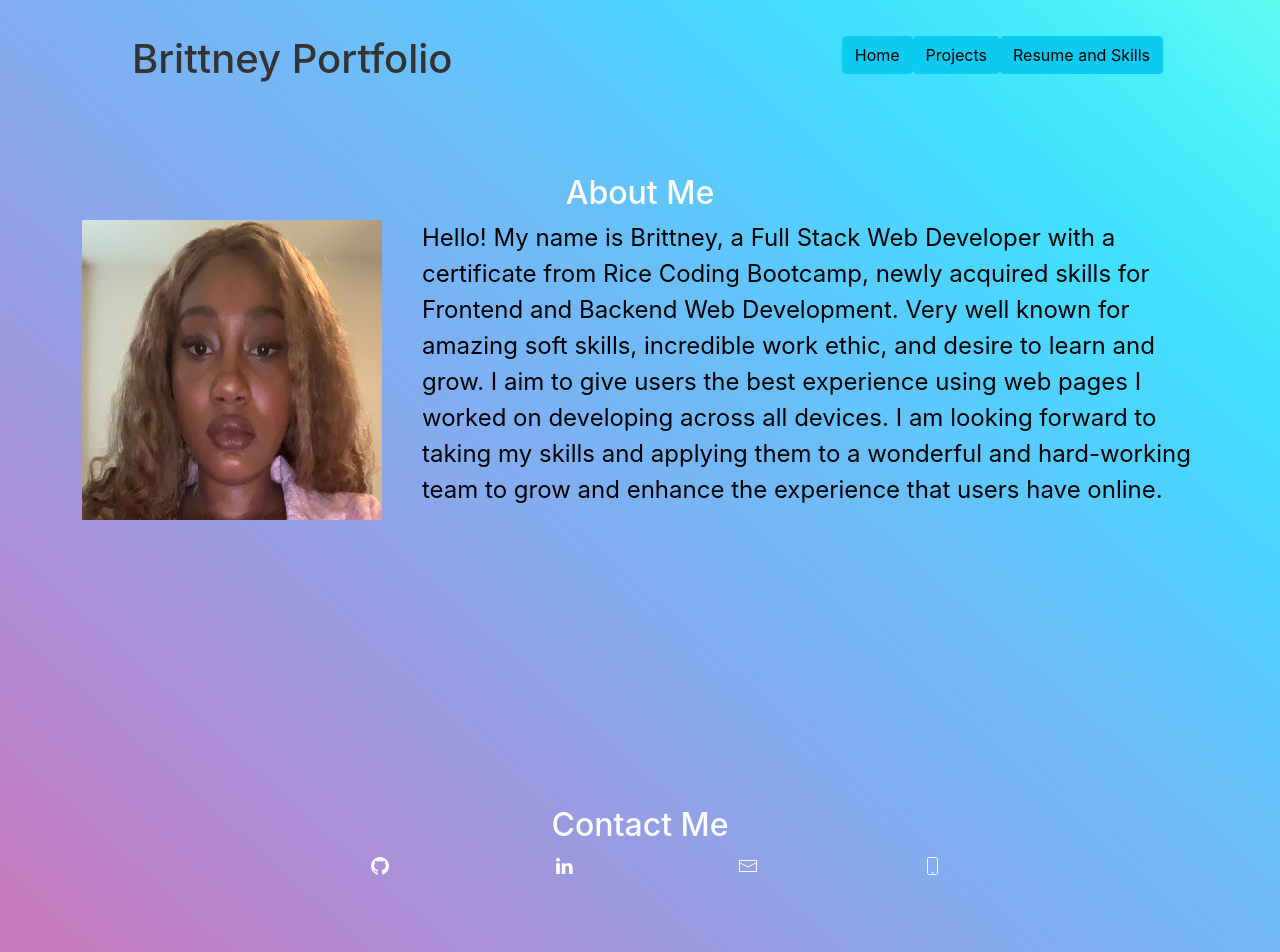
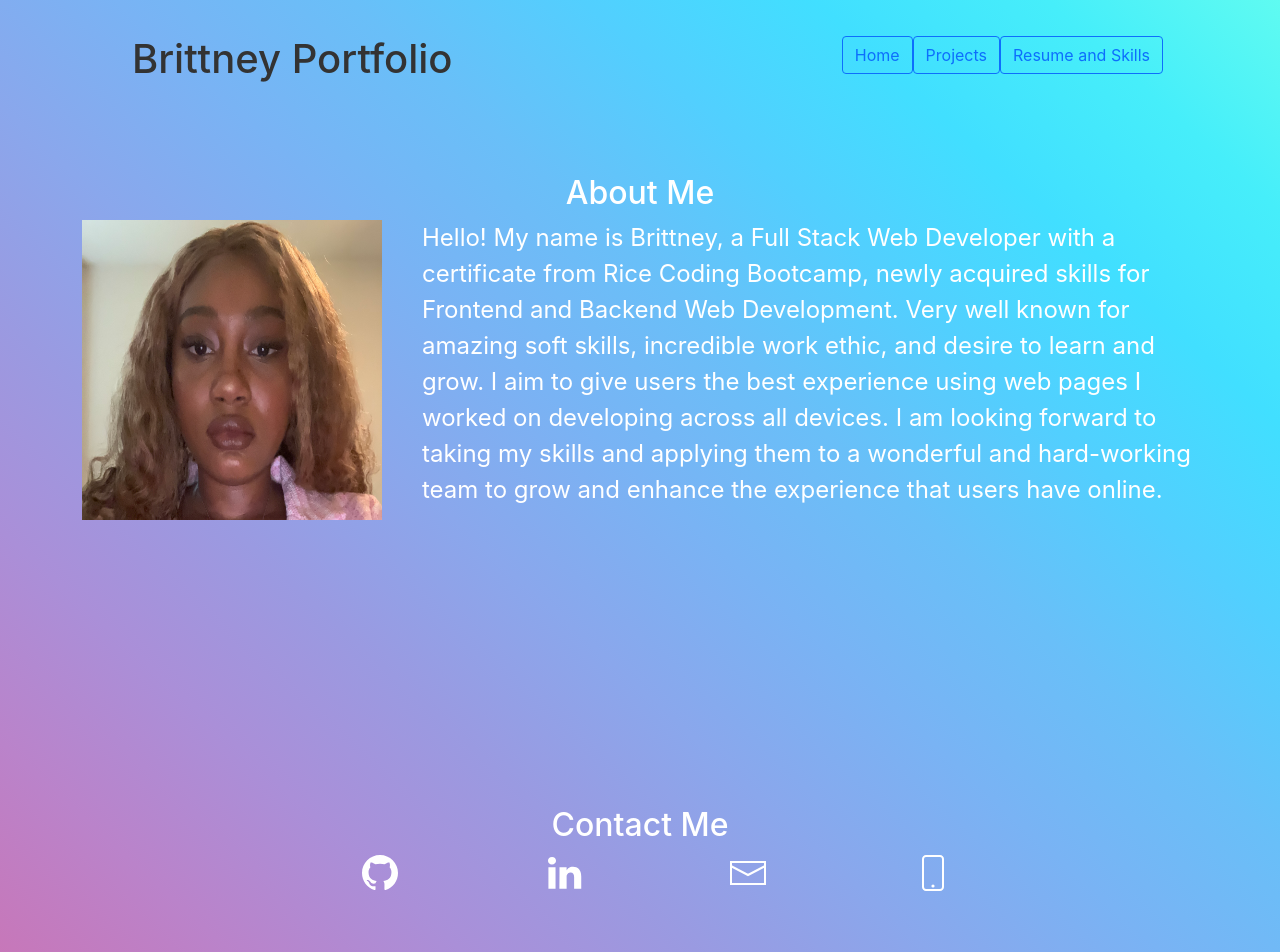
Before and after one commit to Brichardson117/brittney-react-portfolio, a React (Create React App) app in the folder brittney-portfolio/: page / in a window 1280 px wide. Shown: the top 952 px of the page. Built offline with nearby package versions, Linux system fonts and the light colour scheme.

Commit message:
fixed overflow

```diff
--- a/brittney-portfolio/src/App.css
+++ b/brittney-portfolio/src/App.css
@@ -1,6 +1,8 @@
 html{
   color: black;
   box-sizing: border-box;
+  height: 100%;
+
 }
 
 body {
@@ -19,9 +21,10 @@ body {
     #46eefa,
     #5ffbf1
   );
-  height: 100%;
+  min-height: 100%;
   margin: 0;
   color: white;
+  overflow: hidden;
 }
 
 nav{
@@ -57,8 +60,8 @@ ul {
 
 }
 
-p {
-  color: black;
+li a {
+  size: 20px;
 }
 
 a {
@@ -69,7 +72,10 @@ footer {
   color: white;
   text-align: center;
   padding: 20%;
-  overflow: hidden;
+}
+
+.about-me {
+  color: white;
 }
 
 
--- a/brittney-portfolio/src/App.js
+++ b/brittney-portfolio/src/App.js
@@ -1,6 +1,6 @@
 import React from "react";
 import PortfolioContainer from "./Container";
-import Footer from "./componets/footer";
+import Footer from "./componets/Footer";
 
 function App() {
     return(
--- a/brittney-portfolio/src/componets/Home/index.js
+++ b/brittney-portfolio/src/componets/Home/index.js
@@ -4,6 +4,7 @@ import "../../App.css";
 import Container from "react-bootstrap/Container";
 import Row from "react-bootstrap/Row";
 import Col from "react-bootstrap/Col";
+
 
 export default function Home() {
   return (
--- a/brittney-portfolio/src/componets/Nav/index.js
+++ b/brittney-portfolio/src/componets/Nav/index.js
@@ -10,13 +10,13 @@ export default function NavTabs({ currentPage, handlePageChange }) {
         <nav>
           <h1>Brittney Portfolio</h1>
           <ul>
-            <Button variant="info">
+            <Button variant="outline-primary">
               <li onClick={() => handlePageChange("Home")}>Home</li>
             </Button>
-            <Button variant="info">
+            <Button variant="outline-primary">
               <li onClick={() => handlePageChange("Projects")}>Projects</li>
             </Button>
-            <Button variant="info">
+            <Button variant="outline-primary">
               <li onClick={() => handlePageChange("Resume")}>
                 Resume and Skills
               </li>
--- a/brittney-portfolio/src/componets/ProjectTemplate/index.js
+++ b/brittney-portfolio/src/componets/ProjectTemplate/index.js
@@ -13,7 +13,7 @@ function Projects() {
     {
       name: "Crypto-Watch",
       description:
-        "Crypto Watch! A new app where you can monitior your favorite Crypto currencies! We created a list of the 20 most popular currencies that you can be added to your personal watch list. A link to the deployed webiste is in the README.",
+        "Crypto Watch! A new app where you can monitior your favorite Crypto currencies! We created a list of the 20 most popular currencies that you can be added to your personal watch list. This project was built with HTML, CSS, JavaScript, and Bulma.",
       gitHubLink: "https://github.com/Brichardson117/Crypto-Watch",
       deployedLink: "https://brichardson117.github.io/Crypto-Watch/",
       src: require(`../../assets/projects/A.png`)
@@ -21,7 +21,7 @@ function Projects() {
     {
       name: "Tech Jobs",
       description:
-        "A FullStack web application built for developers to find remote work. Users who have an account with us can also search for jobs based on a skill that they are proficient in. A link to the deployed website in in the README.",
+        "A FullStack web application built for developers to find remote work. Users who have an account with us can also search for jobs based on a skill that they are proficient in. Built with Handlebars.js, JavaScript, CSS, Node.js, Express.js, and Sequelize.",
       gitHubLink: "https://github.com/Brichardson117/Tech-Jobs",
       deployedLink: "https://techjob2.herokuapp.com",
       src: require(`../../assets/projects/B.png`)
@@ -29,7 +29,7 @@ function Projects() {
     {
       name: "E-commerce Backend",
       description:
-        "Backend application for an e-commerce website to view, add, delete and update different products, tags, and categories. A link to a demo of the code is in the README.",
+        "Backend application for an e-commerce website to view, add, delete and update different products, tags, and categories. Built with JavaScript, Node.js, MySQL, Express.js and demoed using Insomina.",
       gitHubLink: "https://github.com/Brichardson117/improved-bassoon",
       deployedLink: 'https://youtu.be/Yu8h0E0yCIc',
       src: require(`../../assets/projects/C.gif`)
@@ -70,8 +70,11 @@ function ProjectTemplate() {
             <Typography component="p">{projects.description}</Typography>
           </CardContent>
           <CardActions>
-            <Button component="a" variant="outlined" href={projects.deployedLink} target='_blank' size="small">
-              Click here
+            <Button component="a" variant="outlined" color="secondary"  href={projects.deployedLink} target='_blank' size="medium">
+              Deployed or Demo
+            </Button>
+            <Button component="a" variant="outlined" color="secondary"  href={projects.gitHubLink} target='_blank' size="medium">
+              Github
             </Button>
           </CardActions>
         </Card>
--- a/brittney-portfolio/src/componets/footer/index.js
+++ b/brittney-portfolio/src/componets/footer/index.js
@@ -12,7 +12,7 @@ function Footer() {
             href="https://github.com/Brichardson117"
             target="_blank"
             rel="noopener noreferrer"
-            uk-icon="github"
+            uk-icon="icon: github; ratio: 2"
           />
         </li>
         <li>
@@ -21,7 +21,7 @@ function Footer() {
             href="https://www.linkedin.com/in/brittneyrichardson/"
             target="_blank"
             rel="noopener noreferrer"
-            uk-icon="linkedin"
+            uk-icon="icon: linkedin; ratio: 2"
           />
         </li>
         <li>
@@ -30,7 +30,7 @@ function Footer() {
             href="mailto: brittneyrichardson8@gmail.com"
             target="_blank"
             rel="noopener noreferrer"
-            uk-icon="mail"
+            uk-icon="icon: mail; ratio: 2"
           />
         </li>
         <li>
@@ -39,7 +39,7 @@ function Footer() {
             href="tel: 8326124653"
             target="_blank"
             rel="noopener noreferrer"
-            uk-icon="phone"
+            uk-icon="icon: phone; ratio: 2"
           />
         </li>
       </ul>
```
